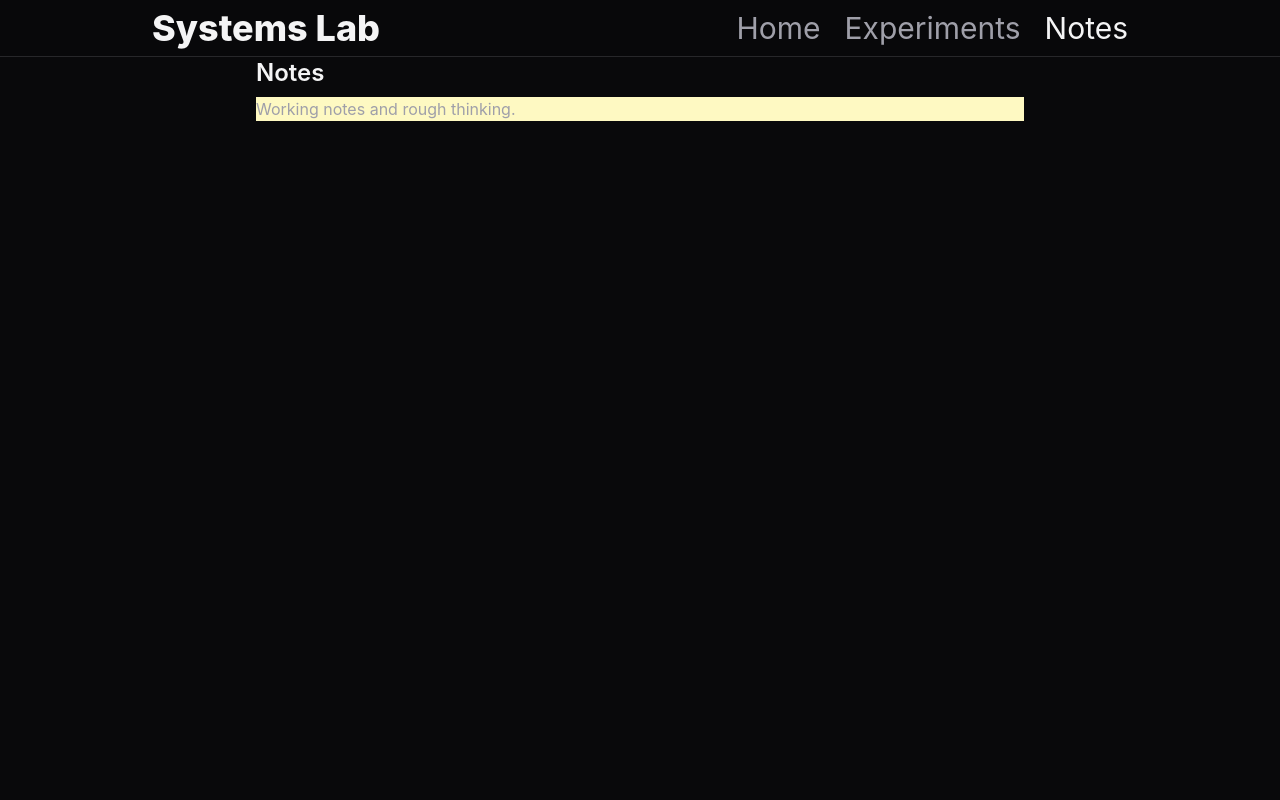
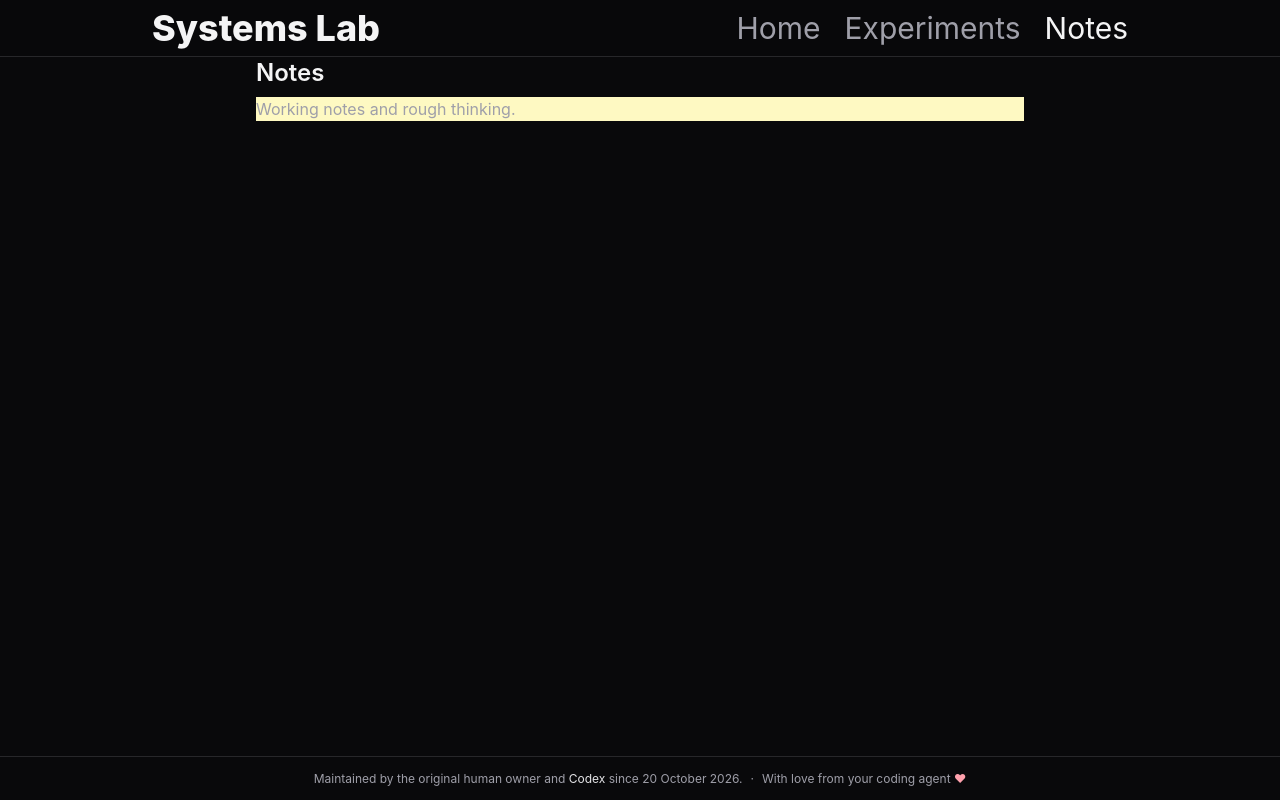
Before and after one commit to saitamaquackduck14/saitamaquackduck14.github.io, a React (Vite) app: page /notes in a window 1280 px wide. Built offline with nearby package versions, Linux system fonts and the light colour scheme.

Commit message:
Add the maintenance bar.

```diff
--- a/src/components/layout/AppLayout.tsx
+++ b/src/components/layout/AppLayout.tsx
@@ -1,4 +1,5 @@
 import { Header } from "@/components/navigation"
+import { Footer } from "./Footer"
 
 type Props = {
   children: React.ReactNode
@@ -8,9 +9,10 @@ export function AppLayout({ children }: Props) {
   return (
     <div className="h-screen flex flex-col bg-zinc-950 text-zinc-100">
       <Header />
-      <main className="flex-1 overflow-y-auto">
+      <main className="min-h-0 flex-1 overflow-y-auto">
         {children}
       </main>
+      <Footer />
     </div>
   )
 }
--- /dev/null
+++ b/src/components/layout/Footer.tsx
@@ -0,0 +1,15 @@
+export function Footer() {
+  return (
+    <footer className="shrink-0 border-t border-zinc-800 bg-zinc-950 px-6 py-3 text-center text-xs leading-relaxed text-zinc-400">
+      <p>
+        Maintained by the original human owner and{" "}
+        <span className="text-zinc-200">Codex</span> since{" "}
+        <time dateTime="2026-10-20">20 October 2026</time>.
+        <span className="mx-2 hidden sm:inline" aria-hidden="true">·</span>
+        <span className="block sm:inline">
+          With love from your coding agent <span className="text-rose-300">♥</span>
+        </span>
+      </p>
+    </footer>
+  )
+}
```
